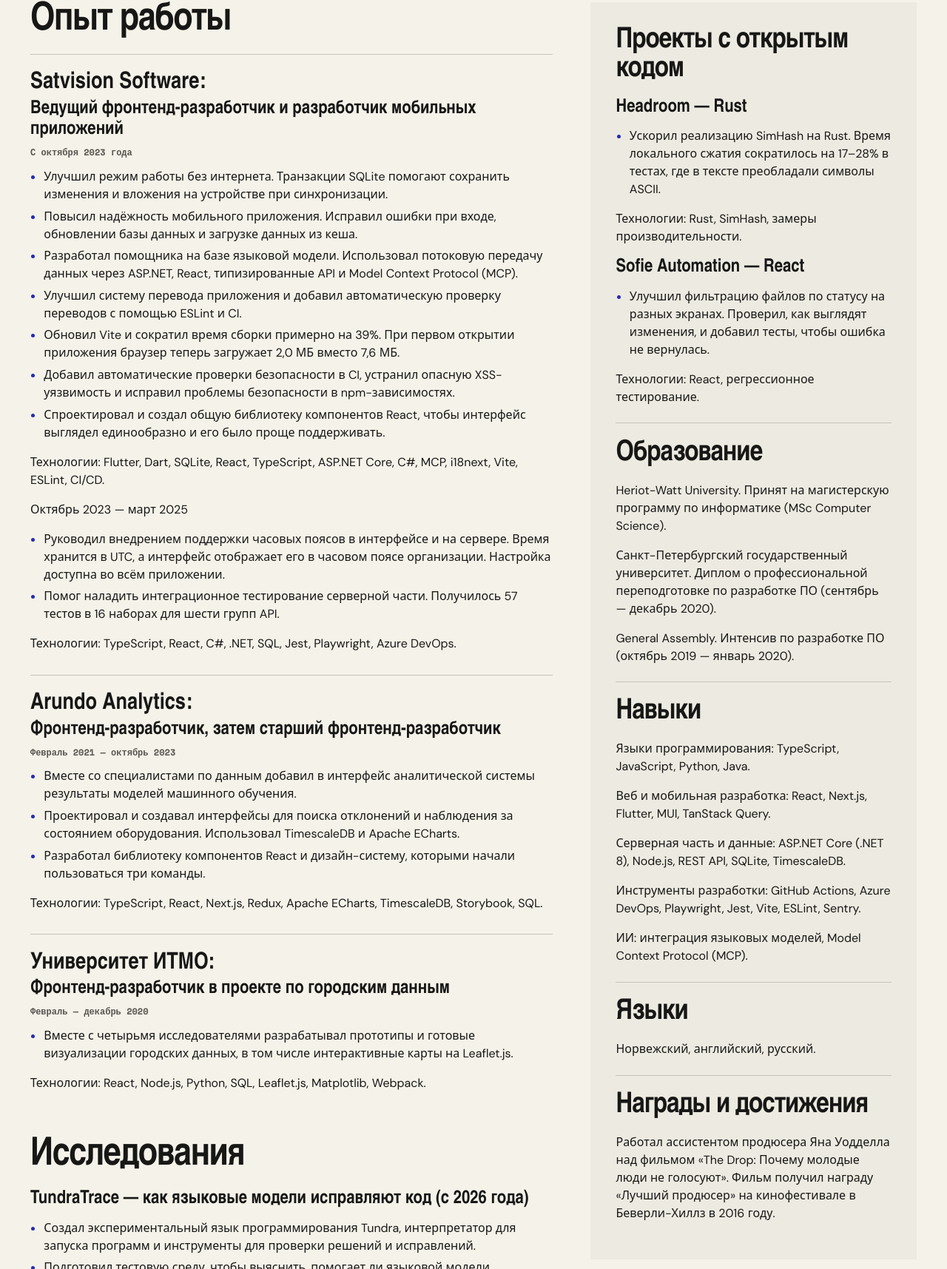
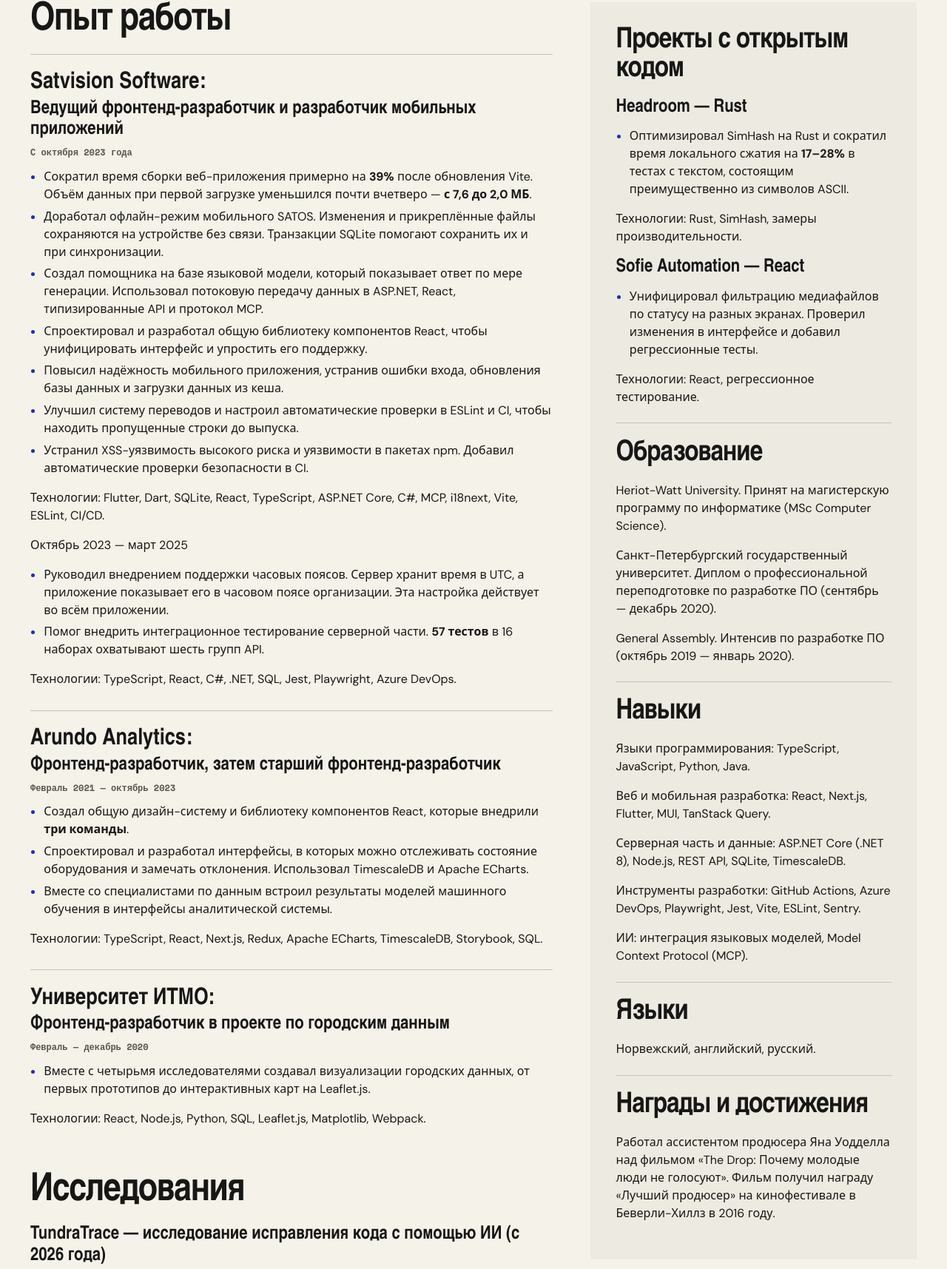
Before and after one commit to ustinvaskin/Ustin.Vaskin, a plain HTML site: page ru/resume.html in a window 1280 px wide. Shown: the part 756-2471 px from the top of the page at 74% size. Drawn offline with nearby package versions, Linux system fonts and the light colour scheme; a web font is replaced by a local one.

Commit message:
Adjust Russian text

```diff
--- a/ru/resume.html
+++ b/ru/resume.html
@@ -54,7 +54,7 @@
               <strong>≈39%</strong>
               <span class="result-sketch sketch-build" aria-hidden="true"><i></i><i></i></span>
             </span>
-            <span class="result-description">Меньше времени на сборку веб-приложения</span>
+            <span class="result-description">Экономия времени на сборке веб-приложения</span>
             <span class="site-icon site-icon--down" aria-hidden="true"></span>
           </a></li>
           <li><a href="#arundo-design">
@@ -62,7 +62,7 @@
               <strong>3 команды</strong>
               <span class="result-sketch sketch-teams" aria-hidden="true"><i></i><i></i><i></i></span>
             </span>
-            <span class="result-description">Перешли на общую дизайн-систему</span>
+            <span class="result-description">Внедрили разработанную мной дизайн-систему</span>
             <span class="site-icon site-icon--down" aria-hidden="true"></span>
           </a></li>
           <li><a href="#tundra-result">
@@ -113,47 +113,47 @@
           <article class="resume-role" id="role-satvision">
             <h3><span class="role-company">Satvision Software:</span> Ведущий фронтенд-разработчик и разработчик мобильных приложений <small>С октября 2023 года</small></h3>
             <ul>
-              <li>Улучшил режим работы без интернета. Транзакции SQLite помогают сохранить изменения и вложения на устройстве при синхронизации.</li>
-              <li>Повысил надёжность мобильного приложения. Исправил ошибки при входе, обновлении базы данных и загрузке данных из кеша.</li>
-              <li>Разработал помощника на базе языковой модели. Использовал потоковую передачу данных через ASP.NET, React, типизированные API и Model Context Protocol (MCP).</li>
-              <li>Улучшил систему перевода приложения и добавил автоматическую проверку переводов с помощью ESLint и CI.</li>
-              <li id="satvision-build" class="resume-result">Обновил Vite и сократил время сборки примерно на 39%. При первом открытии приложения браузер теперь загружает 2,0 МБ вместо 7,6 МБ.</li>
-              <li>Добавил автоматические проверки безопасности в CI, устранил опасную XSS-уязвимость и исправил проблемы безопасности в npm-зависимостях.</li>
-              <li>Спроектировал и создал общую библиотеку компонентов React, чтобы интерфейс выглядел единообразно и его было проще поддерживать.</li>
+              <li id="satvision-build" class="resume-result">Сократил время сборки веб-приложения примерно на <strong>39%</strong> после обновления Vite. Объём данных при первой загрузке уменьшился почти вчетверо — <strong>с 7,6 до 2,0 МБ</strong>.</li>
+              <li>Доработал офлайн-режим мобильного SATOS. Изменения и прикреплённые файлы сохраняются на устройстве без связи. Транзакции SQLite помогают сохранить их и при синхронизации.</li>
+              <li>Создал помощника на базе языковой модели, который показывает ответ по мере генерации. Использовал потоковую передачу данных в ASP.NET, React, типизированные API и протокол MCP.</li>
+              <li>Спроектировал и разработал общую библиотеку компонентов React, чтобы унифицировать интерфейс и упростить его поддержку.</li>
+              <li>Повысил надёжность мобильного приложения, устранив ошибки входа, обновления базы данных и загрузки данных из кеша.</li>
+              <li>Улучшил систему переводов и настроил автоматические проверки в ESLint и CI, чтобы находить пропущенные строки до выпуска.</li>
+              <li>Устранил XSS-уязвимость высокого риска и уязвимости в пакетах npm. Добавил автоматические проверки безопасности в CI.</li>
             </ul>
             <p>Технологии: Flutter, Dart, SQLite, React, TypeScript, ASP.NET Core, C#, MCP, i18next, Vite, ESLint, CI/CD.</p>
             <p>Октябрь 2023 — март 2025</p>
             <ul>
-              <li>Руководил внедрением поддержки часовых поясов в интерфейсе и на сервере. Время хранится в UTC, а интерфейс отображает его в часовом поясе организации. Настройка доступна во всём приложении.</li>
-              <li>Помог наладить интеграционное тестирование серверной части. Получилось 57 тестов в 16 наборах для шести групп API.</li>
+              <li>Руководил внедрением поддержки часовых поясов. Сервер хранит время в UTC, а приложение показывает его в часовом поясе организации. Эта настройка действует во всём приложении.</li>
+              <li>Помог внедрить интеграционное тестирование серверной части. <strong>57 тестов</strong> в 16 наборах охватывают шесть групп API.</li>
             </ul>
             <p>Технологии: TypeScript, React, C#, .NET, SQL, Jest, Playwright, Azure DevOps.</p>
           </article>
           <article class="resume-role" id="role-arundo">
             <h3><span class="role-company">Arundo Analytics:</span> Фронтенд-разработчик, затем старший фронтенд-разработчик <small>Февраль 2021 — октябрь 2023</small></h3>
             <ul>
-              <li>Вместе со специалистами по данным добавил в интерфейс аналитической системы результаты моделей машинного обучения.</li>
-              <li>Проектировал и создавал интерфейсы для поиска отклонений и наблюдения за состоянием оборудования. Использовал TimescaleDB и Apache ECharts.</li>
-              <li id="arundo-design" class="resume-result">Разработал библиотеку компонентов React и дизайн-систему, которыми начали пользоваться три команды.</li>
+              <li id="arundo-design" class="resume-result">Создал общую дизайн-систему и библиотеку компонентов React, которые внедрили <strong>три команды</strong>.</li>
+              <li>Спроектировал и разработал интерфейсы, в которых можно отслеживать состояние оборудования и замечать отклонения. Использовал TimescaleDB и Apache ECharts.</li>
+              <li>Вместе со специалистами по данным встроил результаты моделей машинного обучения в интерфейсы аналитической системы.</li>
             </ul>
             <p>Технологии: TypeScript, React, Next.js, Redux, Apache ECharts, TimescaleDB, Storybook, SQL.</p>
           </article>
           <article class="resume-role" id="role-itmo">
             <h3><span class="role-company">Университет ИТМО:</span> Фронтенд-разработчик в проекте по городским данным <small>Февраль — декабрь 2020</small></h3>
             <ul>
-              <li>Вместе с четырьмя исследователями разрабатывал прототипы и готовые визуализации городских данных, в том числе интерактивные карты на Leaflet.js.</li>
+              <li>Вместе с четырьмя исследователями создавал визуализации городских данных, от первых прототипов до интерактивных карт на Leaflet.js.</li>
             </ul>
             <p>Технологии: React, Node.js, Python, SQL, Leaflet.js, Matplotlib, Webpack.</p>
           </article>
         </section>
         <section id="resume-research">
           <h2>Исследования</h2>
-          <h3>TundraTrace — как языковые модели исправляют код (с 2026 года)</h3>
+          <h3>TundraTrace — исследование исправления кода с помощью ИИ (с 2026 года)</h3>
           <ul>
-            <li>Создал экспериментальный язык программирования Tundra, интерпретатор для запуска программ и инструменты для проверки решений и исправлений.</li>
-            <li>Подготовил тестовую среду, чтобы выяснить, помогает ли языковой модели информация о том, как выполнялась программа до ошибки.</li>
-            <li>Разобрал 30 исправлений, предложенных моделью, чтобы понять, как эта информация влияет на её решения и ошибки.</li>
-            <li id="tundra-result" class="resume-result">В контролируемом эксперименте эти данные повысили долю успешных исправлений с 59,9% до 70,4%. Перед проверкой я убирал из ответов пояснения и разметку, чтобы оценить сам код.</li>
+            <li>Создал язык программирования Tundra, написал интерпретатор и разработал инструменты для проверки решений и исправленного кода.</li>
+            <li>Построил тестовую среду, чтобы выяснить, помогает ли ИИ информация о том, что происходило внутри программы до ошибки.</li>
+            <li id="tundra-result" class="resume-result">В контролируемом эксперименте доля успешных исправлений выросла <strong>с 59,9% до 70,4%</strong>, когда модели получали данные о ходе программы. Перед проверкой я удалял из ответов пояснения и разметку, чтобы оценить сам код.</li>
+            <li>Разобрал 30 предложенных исправлений, чтобы понять, как данные о запуске влияют на решения модели и где она всё равно ошибается.</li>
             <li>Продолжаю работу над проектом.</li>
           </ul>
           <p>Технологии: Java, Python, собственный интерпретатор, отслеживание происхождения значений по ходу выполнения программы, инструменты оценки.</p>
@@ -164,12 +164,12 @@
           <h2>Проекты с открытым кодом</h2>
           <h3>Headroom — Rust</h3>
           <ul>
-            <li>Ускорил реализацию SimHash на Rust. Время локального сжатия сократилось на 17–28% в тестах, где в тексте преобладали символы ASCII.</li>
+            <li>Оптимизировал SimHash на Rust и сократил время локального сжатия на <strong>17–28%</strong> в тестах с текстом, состоящим преимущественно из символов ASCII.</li>
           </ul>
           <p>Технологии: Rust, SimHash, замеры производительности.</p>
           <h3>Sofie Automation — React</h3>
           <ul>
-            <li>Улучшил фильтрацию файлов по статусу на разных экранах. Проверил, как выглядят изменения, и добавил тесты, чтобы ошибка не вернулась.</li>
+            <li>Унифицировал фильтрацию медиафайлов по статусу на разных экранах. Проверил изменения в интерфейсе и добавил регрессионные тесты.</li>
           </ul>
           <p>Технологии: React, регрессионное тестирование.</p>
         </section>
```
Also changed, not shown: ru/index.html (+5 -5 lines).
